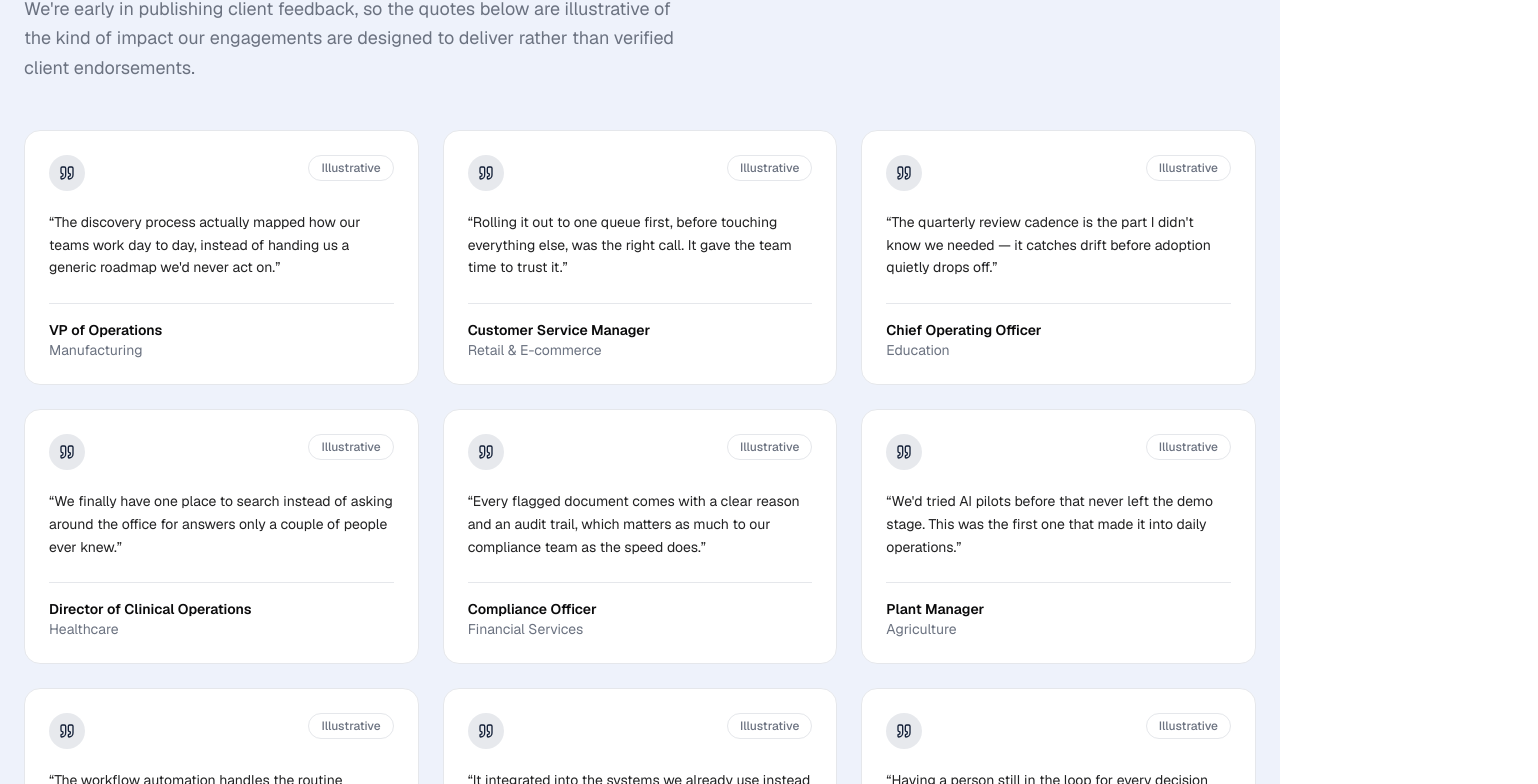
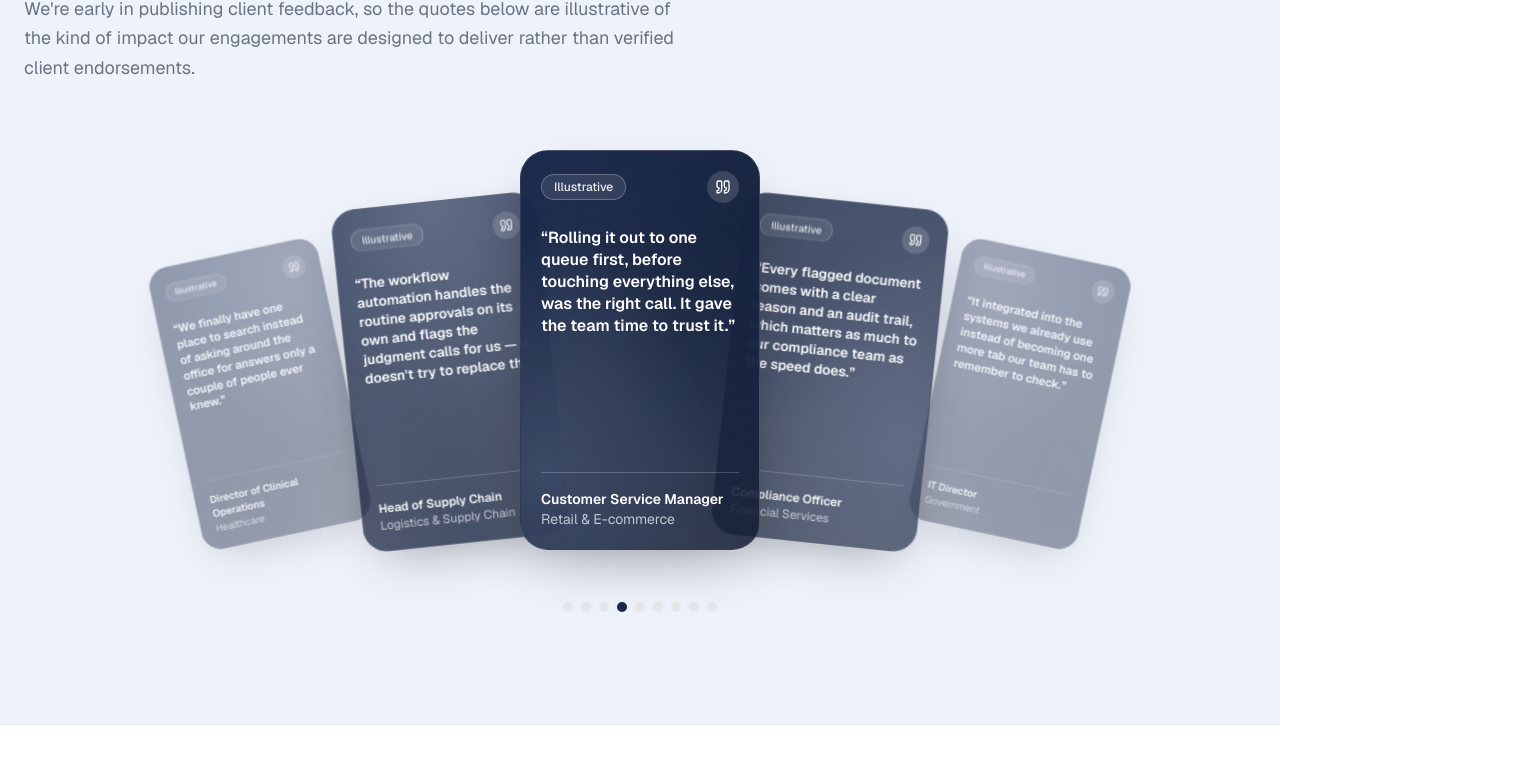
Before and after one commit to mian-yahya-gul/forward-deployment, a Next.js app: page / in a window 1280 px wide. Shown: the part 7617-8401 px from the top of the page, 1538 px wide, since content can reach past the window. Built offline with nearby package versions, Linux system fonts and the light colour scheme.

Commit message:
Turn the testimonials section into an animated fanned card deck
Desktop now auto-cycles through a fanned stack of tall gradient story
cards (navy-themed, no literal photos) with hover-pause and dot
navigation; mobile and reduced-motion keep the existing flat-card grid.

```diff
--- a/components/sections/TestimonialsSection.tsx
+++ b/components/sections/TestimonialsSection.tsx
@@ -1,7 +1,6 @@
-import { ScrollReveal } from "@/components/shared/ScrollReveal";
 import { SectionHeading } from "@/components/shared/SectionHeading";
-import { TestimonialCard } from "@/components/shared/TestimonialCard";
-import { testimonials, testimonialsIntro } from "@/lib/data/testimonials";
+import { TestimonialFan } from "@/components/shared/TestimonialFan";
+import { testimonialsIntro } from "@/lib/data/testimonials";
 
 export function TestimonialsSection() {
   return (
@@ -13,18 +12,9 @@ export function TestimonialsSection() {
           description={testimonialsIntro.description}
         />
 
-        <ul className="mt-12 columns-1 gap-6 sm:columns-2 lg:columns-3">
-          {testimonials.map((testimonial, index) => (
-            <ScrollReveal
-              as="li"
-              key={testimonial.role + testimonial.industry}
-              delay={(index % 3) * 80}
-              className="mb-6 break-inside-avoid"
-            >
-              <TestimonialCard testimonial={testimonial} />
-            </ScrollReveal>
-          ))}
-        </ul>
+        <div className="mt-12">
+          <TestimonialFan />
+        </div>
       </div>
     </section>
   );
--- a/components/shared/TestimonialCard.tsx
+++ b/components/shared/TestimonialCard.tsx
@@ -16,7 +16,6 @@ export function TestimonialCard({ testimonial }: TestimonialCardProps) {
           <Quote className="size-4 text-primary-hover" aria-hidden />
         </span>
         <Badge variant="outline" className="shrink-0">
-          Illustrative
         </Badge>
       </div>
       <p className="mt-5 text-sm leading-relaxed text-foreground/90">
--- /dev/null
+++ b/components/shared/TestimonialFan.tsx
@@ -0,0 +1,185 @@
+"use client";
+
+import { useCallback, useEffect, useRef, useState } from "react";
+import { Quote } from "lucide-react";
+
+import { useCarouselMode } from "@/lib/motion";
+import { cn } from "@/lib/utils";
+import { testimonials, type Testimonial } from "@/lib/data/testimonials";
+import { TestimonialCard } from "@/components/shared/TestimonialCard";
+import { ScrollReveal } from "@/components/shared/ScrollReveal";
+
+const ADVANCE_MS = 2200;
+const TRANSITION_MS = 700;
+const STEP_X = 190;
+const MAX_VISIBLE = 2; // cards shown on each side of the centered one
+
+// Fixed set of gradient origins so each card's abstract background reads as
+// distinct without pulling in a randomness dependency — cycles by index.
+const GRADIENT_ORIGINS = [
+  { x1: "20%", y1: "15%", x2: "85%", y2: "80%" },
+  { x1: "80%", y1: "10%", x2: "15%", y2: "85%" },
+  { x1: "50%", y1: "0%", x2: "50%", y2: "100%" },
+  { x1: "10%", y1: "80%", x2: "90%", y2: "20%" },
+  { x1: "90%", y1: "70%", x2: "10%", y2: "10%" },
+];
+
+/**
+ * A fanned deck of tall "story card" testimonials: the centered quote sits
+ * largest and upright, the rest scale down and splay outward, auto-advancing
+ * on a loop (pause on hover/focus, click-to-jump dots) — the motion
+ * counterpart to `TestimonialCard`'s flat grid, which remains the mobile and
+ * reduced-motion fallback.
+ */
+export function TestimonialFan() {
+  const showFan = useCarouselMode();
+  const count = testimonials.length;
+  const [active, setActive] = useState(0);
+  const timerRef = useRef<ReturnType<typeof setInterval> | null>(null);
+  const pausedRef = useRef(false);
+
+  const startTimer = useCallback(() => {
+    if (timerRef.current) clearInterval(timerRef.current);
+    timerRef.current = setInterval(() => {
+      if (!pausedRef.current) setActive((a) => (a + 1) % count);
+    }, ADVANCE_MS);
+  }, [count]);
+
+  useEffect(() => {
+    if (!showFan) return;
+    startTimer();
+    return () => {
+      if (timerRef.current) clearInterval(timerRef.current);
+    };
+  }, [showFan, startTimer]);
+
+  function goTo(index: number) {
+    setActive(index);
+    startTimer();
+  }
+
+  function pause() {
+    pausedRef.current = true;
+  }
+  function resume() {
+    pausedRef.current = false;
+  }
+
+  return (
+    <>
+      {showFan && (
+        <div className="hidden lg:block">
+          <div
+            className="relative mx-auto h-[440px] w-full max-w-[1100px]"
+            onMouseEnter={pause}
+            onMouseLeave={resume}
+            onFocus={pause}
+            onBlur={resume}
+          >
+            {testimonials.map((testimonial, i) => {
+              let offset = i - active;
+              if (offset > count / 2) offset -= count;
+              if (offset < -count / 2) offset += count;
+              const dist = Math.abs(offset);
+              const isFront = offset === 0;
+              const hidden = dist > MAX_VISIBLE;
+
+              const scale = isFront ? 1 : dist === 1 ? 0.86 : 0.72;
+              const opacity = hidden ? 0 : isFront ? 1 : dist === 1 ? 0.8 : 0.45;
+              const rotate = offset * 6;
+              const translateY = dist * 22;
+
+              return (
+                <div
+                  key={testimonial.role + testimonial.industry}
+                  className="absolute top-1/2 left-1/2 w-[240px]"
+                  style={{
+                    transform: `translate(-50%, -50%) translateX(${offset * STEP_X}px) translateY(${translateY}px) rotate(${rotate}deg) scale(${scale})`,
+                    zIndex: 10 - dist,
+                    opacity,
+                    transition: `transform ${TRANSITION_MS}ms cubic-bezier(0.65, 0, 0.35, 1), opacity ${TRANSITION_MS}ms ease`,
+                    pointerEvents: isFront ? "auto" : "none",
+                  }}
+                  aria-hidden={!isFront}
+                >
+                  <StoryCard testimonial={testimonial} originIndex={i % GRADIENT_ORIGINS.length} />
+                </div>
+              );
+            })}
+          </div>
+
+          <div className="mt-8 flex items-center justify-center gap-2">
+            {testimonials.map((testimonial, i) => (
+              <button
+                key={testimonial.role + testimonial.industry}
+                type="button"
+                onClick={() => goTo(i)}
+                aria-label={`Show testimonial from ${testimonial.role}`}
+                aria-current={i === active}
+                className={cn(
+                  "size-2.5 rounded-full transition-colors",
+                  i === active ? "bg-primary" : "bg-border hover:bg-primary/40",
+                )}
+              />
+            ))}
+          </div>
+        </div>
+      )}
+
+      <ul
+        className={cn(
+          "columns-1 gap-6 sm:columns-2 lg:columns-3",
+          showFan && "lg:hidden",
+        )}
+      >
+        {testimonials.map((testimonial, index) => (
+          <ScrollReveal
+            as="li"
+            key={testimonial.role + testimonial.industry}
+            delay={(index % 3) * 80}
+            className="mb-6 break-inside-avoid"
+          >
+            <TestimonialCard testimonial={testimonial} />
+          </ScrollReveal>
+        ))}
+      </ul>
+    </>
+  );
+}
+
+function StoryCard({
+  testimonial,
+  originIndex,
+}: {
+  testimonial: Testimonial;
+  originIndex: number;
+}) {
+  const { x1, y1, x2, y2 } = GRADIENT_ORIGINS[originIndex];
+
+  return (
+    <div
+      className="relative flex h-[400px] w-[240px] flex-col overflow-hidden rounded-[28px] border border-white/10 p-5 shadow-[0_24px_60px_-24px_rgba(0,0,0,0.45)]"
+      style={{
+        background: `radial-gradient(130% 110% at ${x1} ${y1}, color-mix(in srgb, var(--primary) 85%, white 15%) 0%, transparent 55%), radial-gradient(120% 100% at ${x2} ${y2}, color-mix(in srgb, var(--primary) 70%, black 15%) 0%, transparent 60%), linear-gradient(160deg, var(--primary) 0%, color-mix(in srgb, var(--primary) 55%, black 30%) 100%)`,
+      }}
+    >
+      <div className="flex items-center justify-between">
+        <span className="inline-flex items-center gap-1.5 rounded-full border border-white/25 bg-white/10 px-3 py-1 text-xs font-medium text-white/90 backdrop-blur-sm">
+          Illustrative
+        </span>
+        <span className="flex size-8 shrink-0 items-center justify-center rounded-full bg-white/15">
+          <Quote className="size-4 text-white" aria-hidden />
+        </span>
+      </div>
+
+      <p className="mt-6 line-clamp-6 text-base leading-snug font-semibold text-white">
+        &ldquo;{testimonial.quote}&rdquo;
+      </p>
+
+      <div className="mt-auto border-t border-white/20 pt-4">
+        <p className="text-sm font-semibold text-white">{testimonial.role}</p>
+        <p className="text-sm text-white/70">{testimonial.industry}</p>
+      </div>
+    </div>
+  );
+}
```
